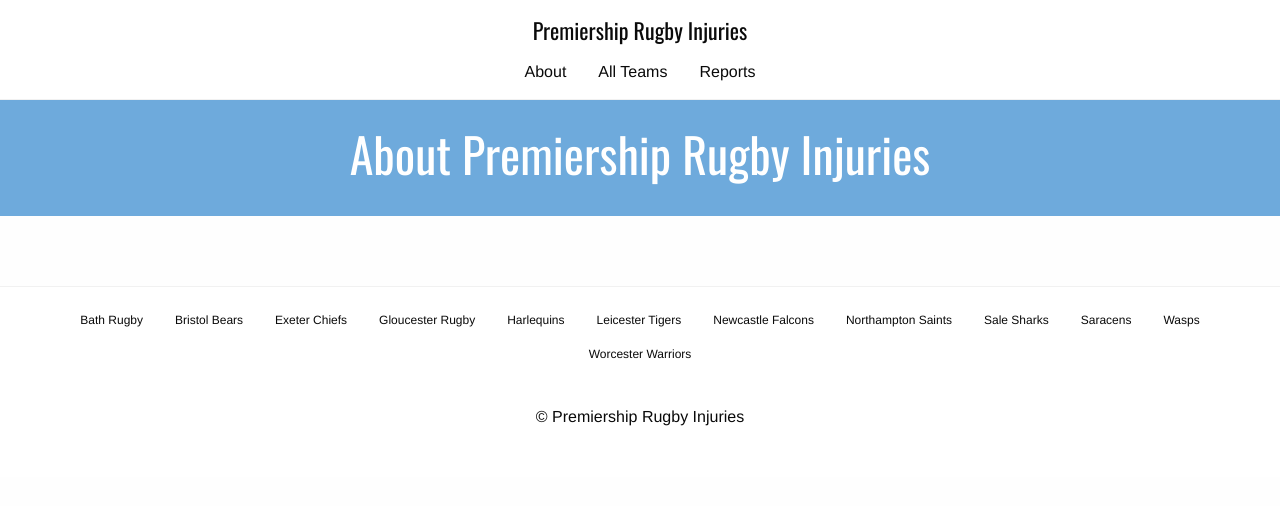
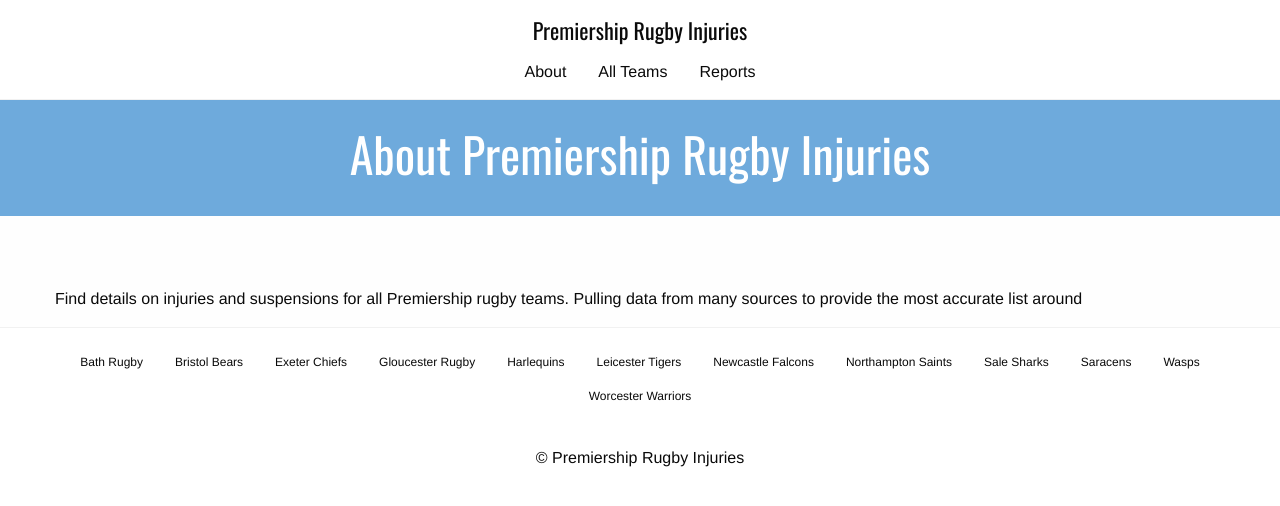
Before and after one commit to krussll/rugbyinjuries, a Jekyll site: the page built from about.html, in a window 1280 px wide. Shown: the top 506 px of the page. Built offline with Jekyll 4.4.1, drawn with Linux system fonts in a browser that asks for light colours.

Commit message:
Update about.html

```diff
--- a/about.html
+++ b/about.html
@@ -2,3 +2,11 @@
 layout: content
 title: About Premiership Rugby Injuries
 ---
+
+<div class="grid-container">
+  <div class="grid-x grid-padding-x">
+    <div class="large-12 cell">
+      <p>Find details on injuries and suspensions for all Premiership rugby teams. Pulling data from many sources to provide the most accurate list around</p>
+    </div>
+  </div>
+</div>
```
